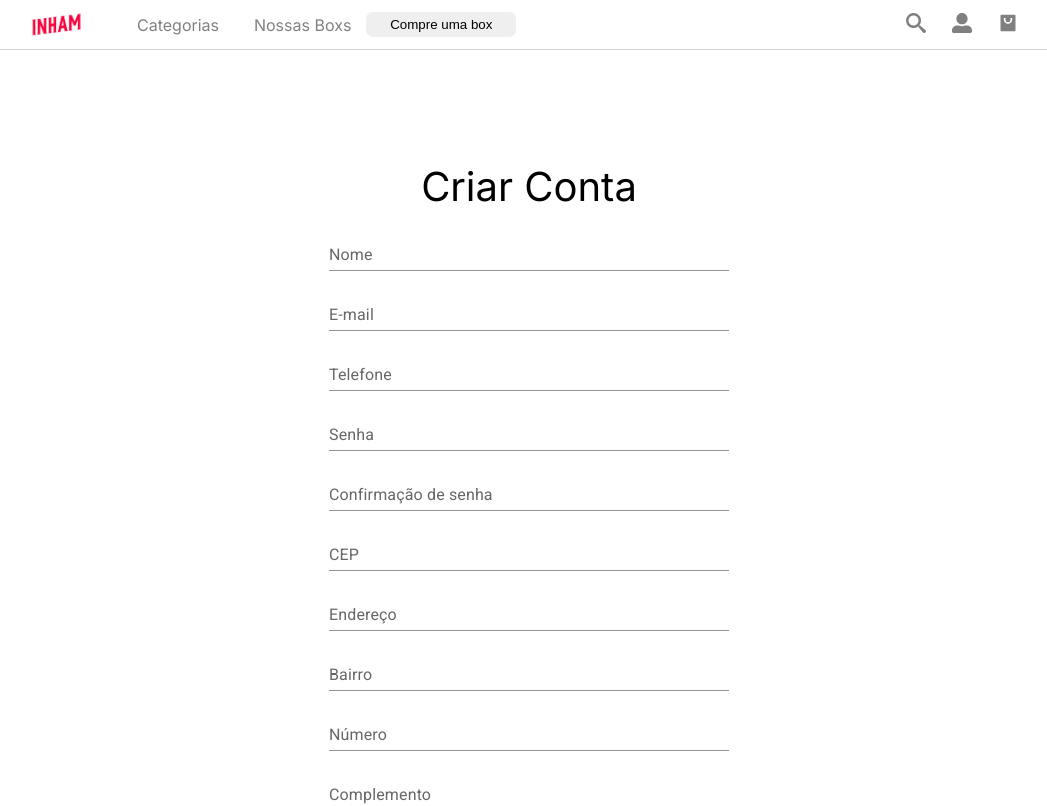
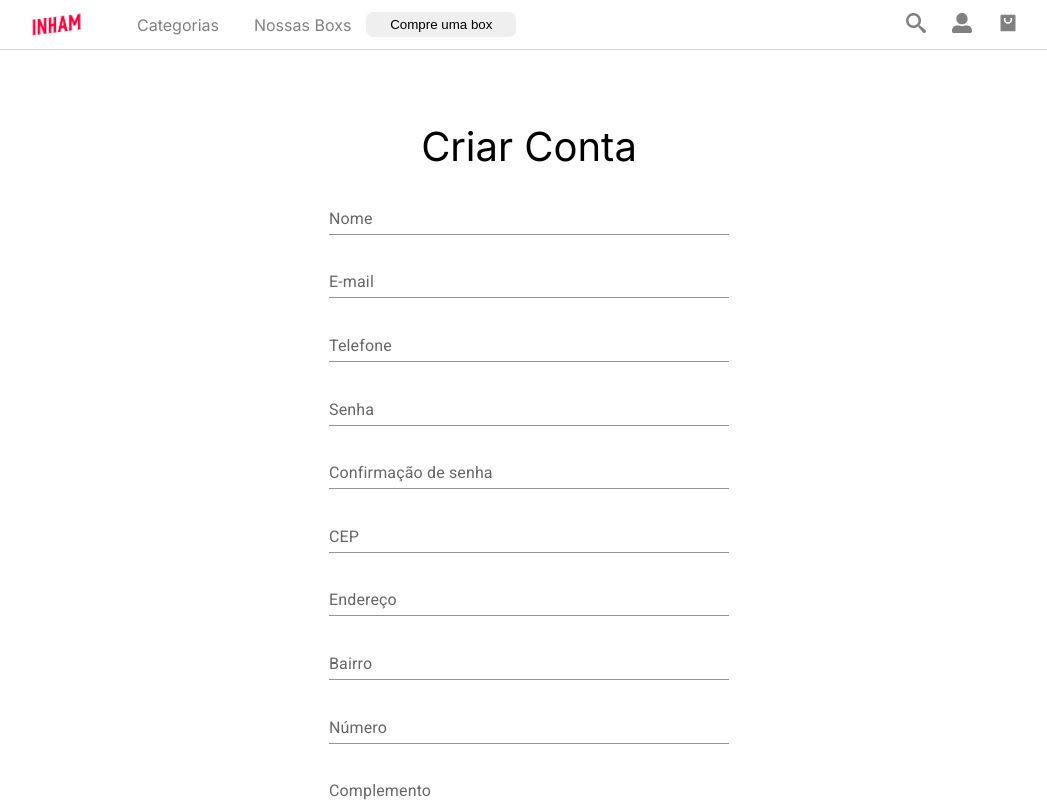
Before and after one commit to lourivanluz/capstone, a React (Create React App) app: page /register in a window 1280 px wide. Shown: the top 806 px of the page, without its empty margins (111-1158 px from the left). Built offline with nearby package versions, Linux system fonts and the light colour scheme; no server answers.

Commit message:
style: alterações de paddingtop

```diff
--- a/src/Components/BoxDetails/style.js
+++ b/src/Components/BoxDetails/style.js
@@ -2,7 +2,7 @@ import styled from "styled-components";
 
 export const ProductWrapper = styled.div`
   display: flex;
-  padding-top: 6rem;
+  padding-top: 3.5rem;
   flex-flow: row wrap;
   width: 1024px;
   max-width: 95vw;
--- a/src/Components/SignUpForm/style.js
+++ b/src/Components/SignUpForm/style.js
@@ -6,7 +6,7 @@ export const FormWrapper = styled.div`
   width: 80vw;
   max-width: 400px;
   margin: 0 auto;
-  padding: 7em 0 4em 0;
+  padding: 4.5em 0 4em 0;
   flex-direction: column;
   justify-content: space-between;
   align-items: center;
```
